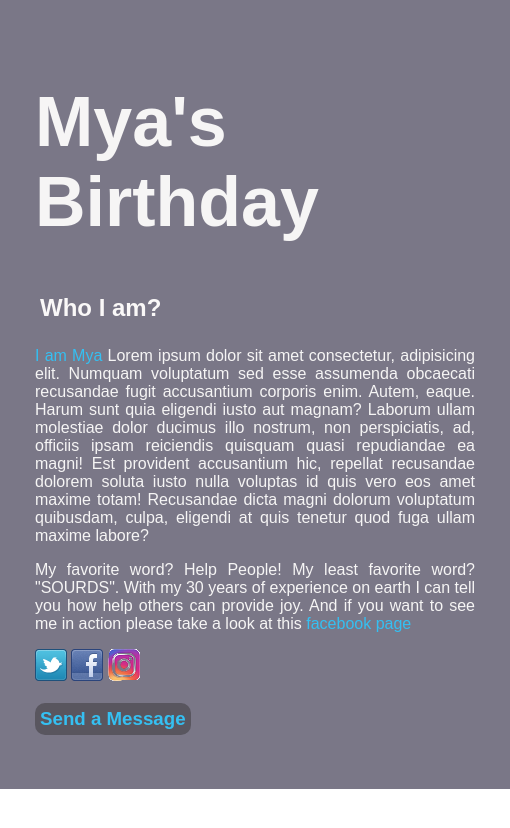
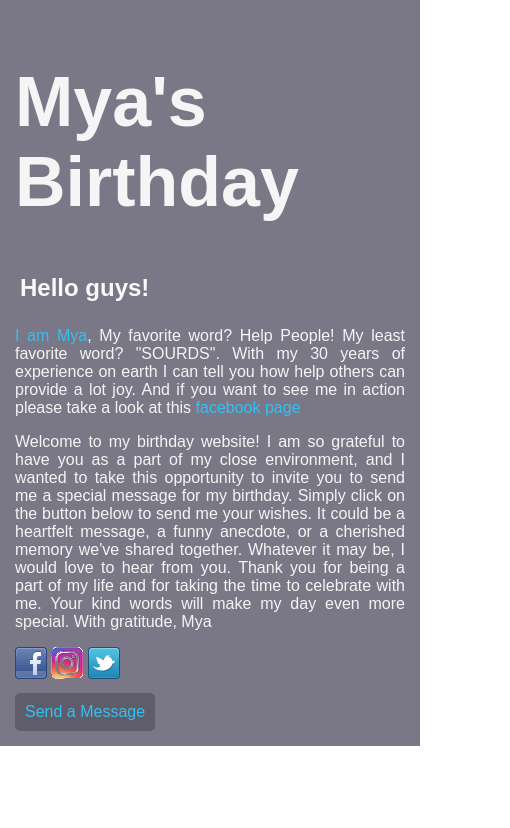
Before and after one commit to amiralda/Mya-birthday, a plain HTML site: page index.html in a window 390 px wide. Shown: the whole page, 510 px wide, since content can reach past the window. Drawn offline with Linux system fonts and the light colour scheme.

Commit message:
Set up Mobile format

```diff
--- a/css/style.css
+++ b/css/style.css
@@ -54,18 +54,32 @@ a {
 }
 
 button {
-	background: #35C0F2;
-	color: white;
+	background: rgba(0, 0, 0, 0.223);
+	color: #35C0F2;
 	margin-top: 10px;
 	padding: 10px;
 	border: none;
 	border-radius: 5px;
 }
 
+button:hover {
+	background: #e9eaea;
+	color: rgb(196, 25, 25);
+}
+
+
 #container {
 	background: rgba(79, 75, 96, 0.753);
 	width: 440px;
 	color: rgb(246, 245, 245);
-	padding: 35px;
+	padding: 15px;
 	text-align: justify;
 }
+
+@media screen and (max-width: 769px) {
+	#container {
+		height: auto;
+		width: 100%;
+		padding: auto;
+	}
+}
--- a/index.html
+++ b/index.html
@@ -15,30 +15,38 @@
 </head>
 
 <body>
-	<div id="container">
-		<div>
+	<div>
+		<div id="container">
 			<!-- <img src="images/Mya-Pic1.jpeg" alt="Mya's Picture"> -->
 			<h1>Mya's Birthday</h1>
-			<h2>Who I am?</h2>
+			<h2>Hello guys!</h2>
 
-			<p><a href="blank">I am Mya</a> Lorem ipsum dolor sit amet consectetur, adipisicing elit. Numquam voluptatum sed esse assumenda obcaecati recusandae fugit accusantium corporis enim. Autem, eaque. Harum sunt quia eligendi iusto aut magnam? Laborum ullam molestiae dolor ducimus illo nostrum, non perspiciatis, ad, officiis ipsam reiciendis quisquam quasi repudiandae ea magni! Est provident accusantium hic, repellat recusandae dolorem soluta iusto nulla voluptas id quis vero eos amet maxime totam! Recusandae dicta magni dolorum voluptatum quibusdam, culpa, eligendi at quis tenetur quod fuga ullam maxime labore?</p>
+			<p><a href="blank">I am Mya</a>, My favorite word? Help People! My least favorite word? "SOURDS". With my 30 years of experience on earth I can tell you how help others can provide a lot joy. And if you want to see me in action please take a look at this <a href="https://web.facebook.com/profile.php?id=100085907118713" target="_blank">facebook page</a></p>
 
-			<p>My favorite word? Help People! My least favorite word? "SOURDS". With my 30 years of experience on earth I can tell you how help others can provide joy. And if you want to see me in action please take a look at this <a href="https://web.facebook.com/profile.php?id=100085907118713" target="_blank">facebook page</a></p>
+			</p>Welcome to my birthday website!
 
-			<a href="https://twitter.com/#!/mya" target="_blank">
-				<img src="images/social-twitter.png">
-			</a>
+			I am so grateful to have you as a part of my close environment, and I wanted to take this opportunity to invite you to
+			send me a special message for my birthday.
 
-			<a href="https://www.facebook.com/pages/Cookie-Monster-should-host-Saturday-Night-Live/130316933655526" target="_blank">
-				<img src="images/social-facebook.png">
-			</a>
+			Simply click on the button below to send me your wishes. It could be a heartfelt message, a funny anecdote, or a
+			cherished memory we've shared together. Whatever it may be, I would love to hear from you.
 
-			<a href="http://www.instagram.com/photos/mya">
-				<img src="images/social-instagram.png">
-			</a>
+			Thank you for being a part of my life and for taking the time to celebrate with me. Your kind words will make my day
+			even more special.
+
+			With gratitude,
+
+			Mya</p>
+
+			<div id="socialIcon">
+				<a href="https://web.facebook.com/profile.php?id=100085907118713" target="_blank"><img src="images/social-facebook.png" alt="facebook"></a>
+				<a href="https://www.instagram.com/mya_lee_/" target="_blank"><img src="images/social-instagram.png" alt="instagram"></a>
+				<a href="https://twitter.com/MyaLee_1" target="_blank"><img src="images/social-twitter.png" alt="twitter"></a>
 			</div>
 			<div>
-				<h3><a href="https://wa.me/+50944623104">Send a Message</a></h3>
+				<button>
+					<a href="https://wa.me/+50944623104" target="_blank">Send a Message</a>
+				</button>
 			</div>
 	</div><!-- #container -->
 
```
